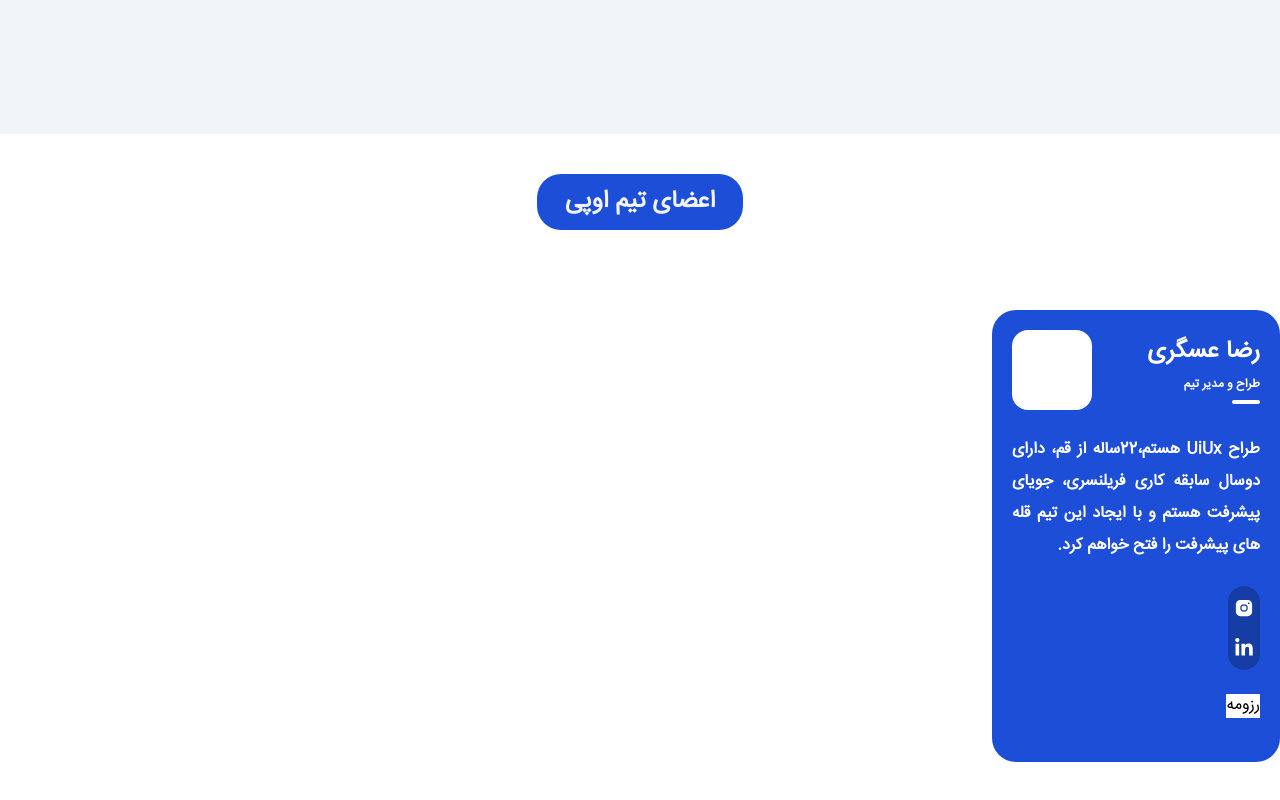
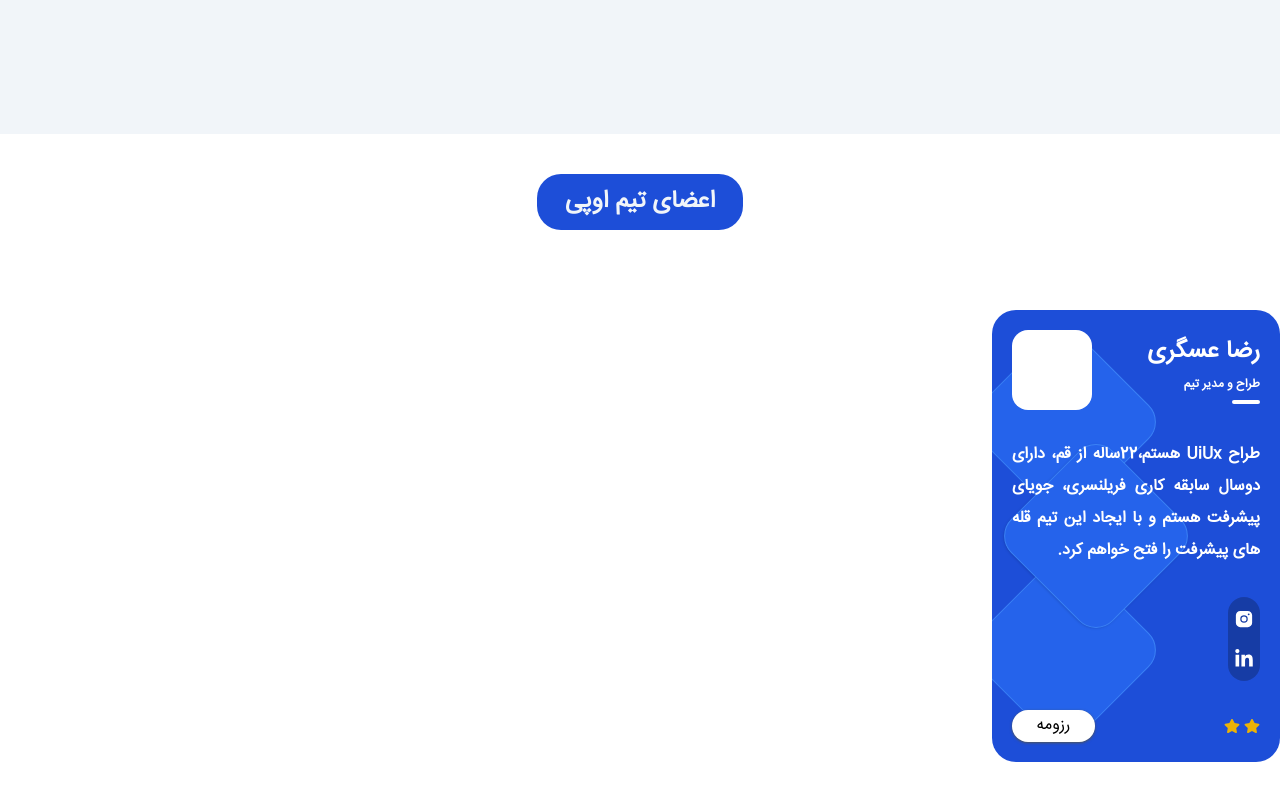
Before and after one commit to kamran1381/op-team-next, a Next.js app: page / in a window 1280 px wide. Shown: the part 1416-2216 px from the top of the page. Built offline with nearby package versions, Linux system fonts and the light colour scheme.

Commit message:
card-complete

```diff
--- a/src/components/card.jsx
+++ b/src/components/card.jsx
@@ -1,12 +1,17 @@
 import React from 'react';
-import { FaLinkedinIn } from "react-icons/fa";
+import { FaLinkedinIn, FaStar } from "react-icons/fa";
 import { PiInstagramLogoFill } from "react-icons/pi";
 
 
 const Card = () => {
     return (
-        <div className='w-72 h-[452px] bg-blue-700 rounded-3xl p-5 flex flex-col space-y-6'>
-            <div className='w-full flex items-center justify-between'>
+        <div className='w-72 h-[452px] bg-blue-700 rounded-3xl p-5 flex flex-col justify-between overflow-hidden relative'>
+            <div className='absolute w-full h-full top-0 right-0 z-0'>
+                <div className='absolute w-36 h-36 rounded-3xl bg-blue-600 border border-blue-500 left-0 top-10 rotate-45 z-10'></div>
+                <div className='absolute w-36 h-36 rounded-3xl bg-blue-600 border border-blue-500 shadow left-8 top-1/2 -translate-y-1/2 rotate-45 z-20'></div>
+                <div className='absolute w-36 h-36 rounded-3xl bg-blue-600 border border-blue-500 left-0 bottom-10 rotate-45 z-10'></div>
+            </div>
+            <div className='w-full flex items-center justify-between z-10'>
                 <div className='flex flex-col space-y-2'>
                     <span className='text-2xl font-extrabold text-white'>رضا عسگری</span>
                     <span className='text-xs font-bold text-white'>طراح و مدیر تیم</span>
@@ -14,16 +19,20 @@ const Card = () => {
                 </div>
                 <div className='w-20 h-20 bg-white rounded-2xl'></div>
             </div>
-            <p className='font-bold text-white leading-8 text-justify'>طراح UiUx هستم،22ساله از قم،
+            <p className='font-bold text-white leading-8 text-justify z-10'>طراح UiUx هستم،22ساله از قم،
                 دارای دوسال سابقه کاری فریلنسری،
                 جویای پیشرفت هستم و با ایجاد این تیم قله های پیشرفت را فتح خواهم کرد.
             </p>
-            <div className='w-8 h-fit bg-[#0000003c] rounded-full flex flex-col items-center py-3 space-y-5'>
-                <PiInstagramLogoFill className='text-xl text-white'/>
-                <FaLinkedinIn className='text-xl text-white'/>
+            <div className='w-8 h-fit bg-[#0000003c] rounded-full flex flex-col items-center py-3 space-y-5 z-10'>
+                <PiInstagramLogoFill className='text-xl text-white hover:text-gray-400 transition-colors' />
+                <FaLinkedinIn className='text-xl text-white hover:text-gray-400 transition-colors' />
             </div>
-            <div className='w-full justify-between items-center'>
-                <button className='bg-white'>رزومه</button>
+            <div className='w-full flex justify-between self-end items-center z-10'>
+                <div className='flex items-center space-x-1 space-x-reverse text-yellow-500'>
+                    <FaStar />
+                    <FaStar />
+                </div>
+                <button className='w-1/3 py-1 bg-white rounded-2xl shadow shadow-gray-600 outline-none'>رزومه</button>
             </div>
         </div>
     );
```
